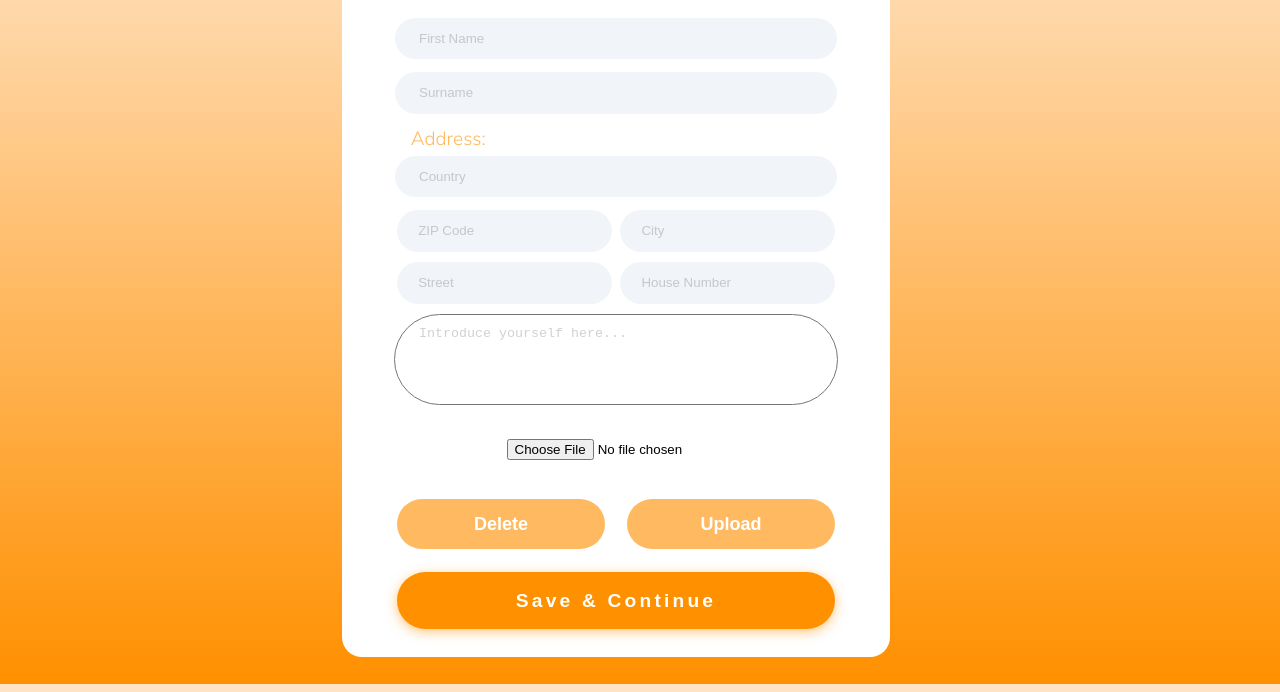
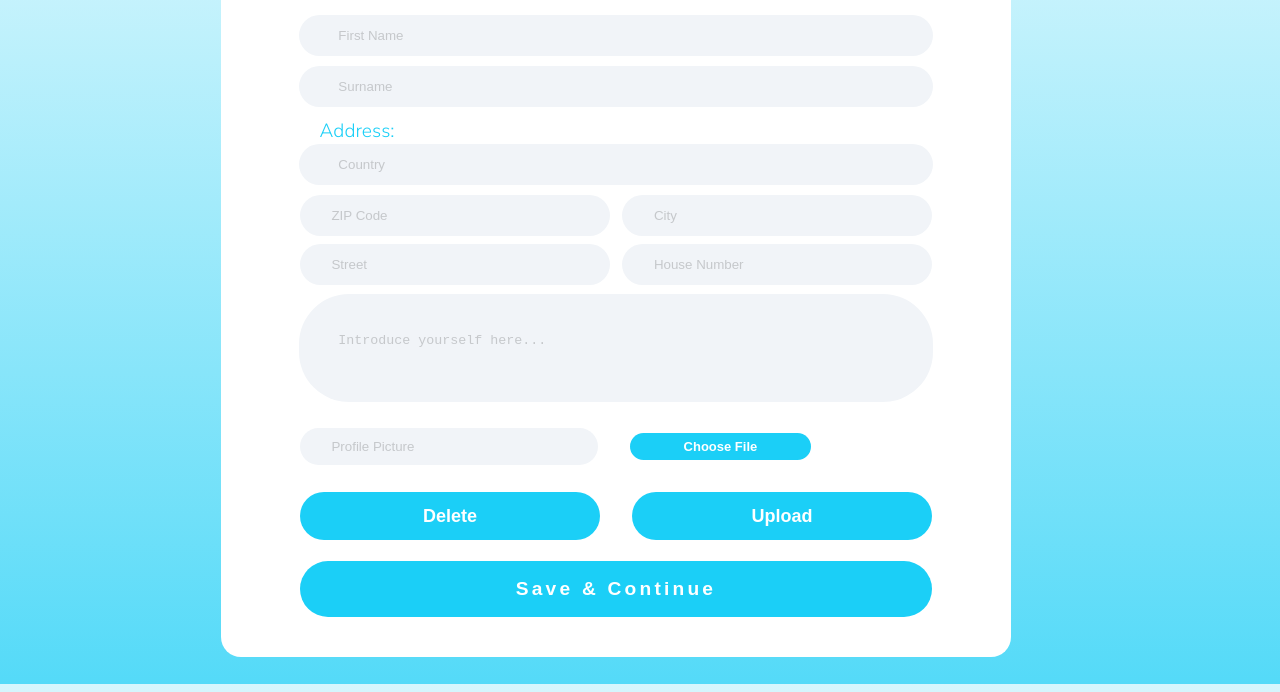
Before and after one commit to gyorizsuzs/backend-practice, a plain HTML site: page frontend/index.html in a window 1280 px wide. Shown: the part 108-800 px from the top of the page. Drawn offline with Linux system fonts and the light colour scheme.

Commit message:
style update

```diff
--- a/frontend/public/style2.css
+++ b/frontend/public/style2.css
@@ -1,12 +1,13 @@
 h1 {
-  color: rgb(255, 144, 0);
+  color: rgb(84, 218, 248);
 }
 
 body {
   height: 97vh;
   width: 95vw;
+  box-sizing: border-box;
   display: flex;
-  background-image: linear-gradient(rgb(255, 228, 199), rgb(255, 144, 0));
+  background-image: linear-gradient(rgb(214, 246, 253), rgb(84, 218, 248));
 }
 
 #root {
@@ -20,7 +21,7 @@ body {
 
 #form {
   height: 95%;
-  width: 45%;
+  width: 65%;
   border-radius: 20px;
   font-family: 'Nunito Sans', sans-serif;
   display: flex;
@@ -42,7 +43,8 @@ form {
 .surname,
 .country {
   height: 7%;
-  width: 80%;
+  width: 75%;
+  padding-left: 5%;
   border-radius: 50px;
   border: none;
   background-color: rgb(241, 244, 248);
@@ -64,22 +66,27 @@ textarea {
 .zipCode::placeholder,
 .street::placeholder,
 .houseNumber::placeholder {
-  padding-left: 5%;
+  box-sizing: content-box;
+  width: 100%;
   color: rgba(27, 27, 27, 0.202);
   outline: none;
 }
 
 #intro {
-  height: 15%;
-  width: 80%;
+  height: 12%;
+  width: 75%;
+  padding-left: 5%;
+  padding-top: 5%;
   border-radius: 50px;
+  border: none;
+  background-color: rgb(241, 244, 248);
   outline: none;
   resize: none;
 }
 
 #intro::placeholder {
-  padding-left: 5%;
-  padding-top: 2%;
+  box-sizing: content-box;
+  width: 100%;
   color: rgba(27, 27, 27, 0.202);
 }
 
@@ -96,7 +103,7 @@ textarea {
 .zipCode,
 .street,
 .houseNumber {
-  padding-left: 2.5%;
+  padding-left: 5%;
   height: 100%;
   width: 100%;
   border-radius: 50px;
@@ -116,6 +123,7 @@ textarea {
 .inner {
   width: 100%;
   height: 70%;
+  box-sizing: border-box;
   gap: 5%;
   display: flex;
   flex-direction: row;
@@ -130,7 +138,7 @@ button,
   align-content: center;
   border-radius: 50px;
   border: none;
-  background-color: rgb(255, 185, 97);
+  background-color: rgb(27, 207, 247);
   font-size: large;
   font-weight: 600;
   color: white;
@@ -142,20 +150,21 @@ label {
   width: 80%;
   margin-left: 5%;
   font-size: 1.2rem;
-  color: rgb(255, 185, 97);
+  color: rgb(27, 207, 247);
 }
 
 #profile {
   height: 50%;
   width: 70%;
+  padding-left: 5%;
   border-radius: 50px;
   border: none;
   background-color: rgb(241, 244, 248);
-  display: none;
+  /*   display: none; */
 }
 
 #profile::placeholder {
-  padding-left: 5%;
+  /* padding-left: 5%; */
   color: rgba(27, 27, 27, 0.202);
   outline: none;
 }
@@ -163,7 +172,23 @@ label {
 #picture {
   height: 40%;
   width: 80%;
-  margin-left: 25%;
+  /*  margin-left: 25%; */
+  cursor: pointer;
+  color: transparent;
+}
+
+#picture::-webkit-file-upload-button {
+  /* visibility: hidden; */
+  height: 100%;
+  width: 60%;
+  background-color: rgb(27, 207, 247);
+  /*  box-shadow: rgba(255, 145, 0, 0.5) 0px 3px 12px; */
+  border: none;
+  border-radius: 50px;
+  color: white;
+  font-size: small;
+  font-weight: 600;
+  /* letter-spacing: 0.2rem; */
   cursor: pointer;
 }
 
@@ -171,8 +196,8 @@ label {
   margin-bottom: 5%;
   height: 10%;
   width: 80%;
-  background-color: rgb(255, 144, 0);
-  box-shadow: rgba(255, 145, 0, 0.5) 0px 3px 12px;
+  background-color: rgb(27, 207, 247);
+  /* box-shadow: rgba(45, 246, 172, 0.5) 0px 3px 12px; */
   color: white;
   font-size: larger;
   font-weight: 600;
```
Also changed, not shown: frontend/public/profile.jpg.
